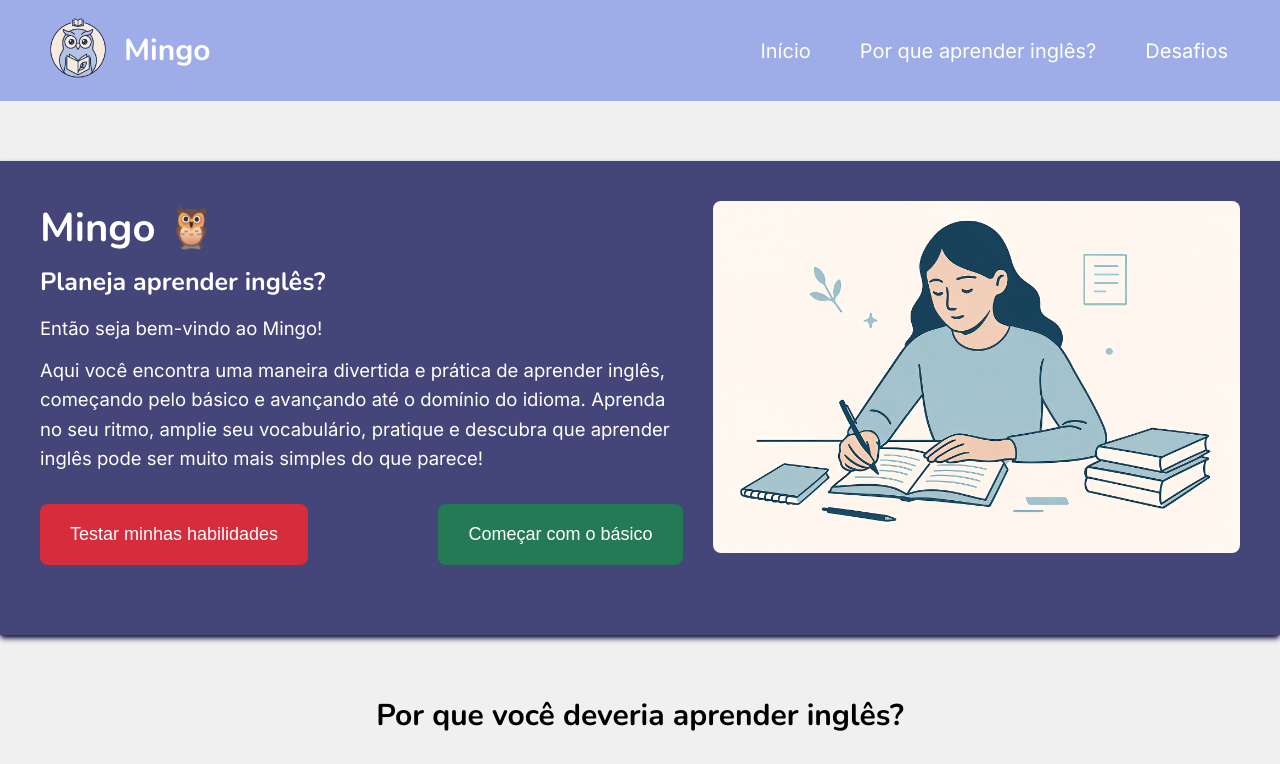
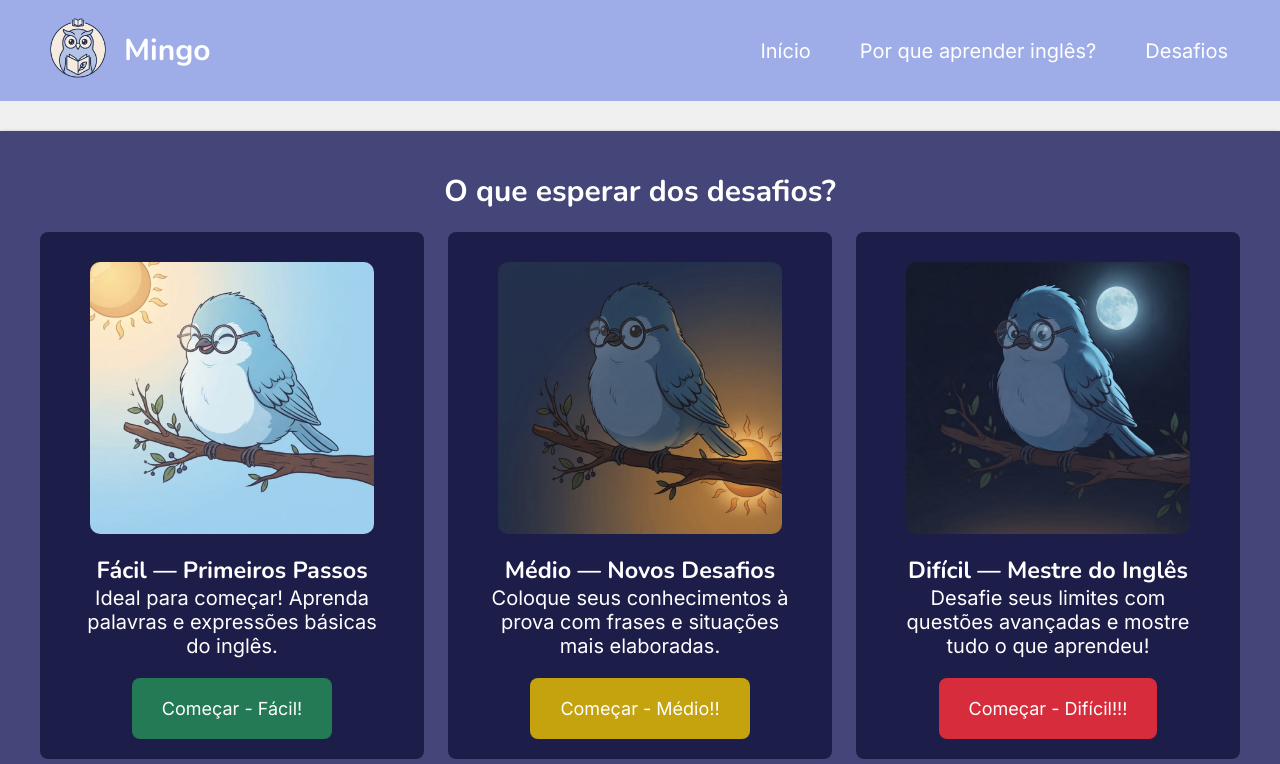
Before and after one commit to PlopesK/Mingo, an Angular app: page /hub in a window 1280 px wide. Before the commit this address led to /. Shown: the top 764 px of the page. Built offline with nearby package versions, Linux system fonts and the light colour scheme.

Commit message:
Hub de selecionar dificuldade feito

```diff
--- a/src/app/app.routes.ts
+++ b/src/app/app.routes.ts
@@ -2,12 +2,14 @@ import { Routes } from '@angular/router';
 
 import { Home } from './pages/home/home';
 import { Challenge } from './pages/challenge/challenge';
+import { Hub } from './pages/challenge/hub/hub';
 import { Termos } from './pages/infos/termos/termos';
 import { Privacidade } from './pages/infos/privacidade/priv';
 
 export const routes: Routes = [
   { path: '', component: Home },
   { path: 'challenge', component: Challenge },
+  { path: 'hub', component: Hub },
   { path: 'termos', component: Termos },
   { path: 'privacidade', component: Privacidade },
   { path: '**', redirectTo: '' }
--- a/src/app/pages/challenge/challenge.html
+++ b/src/app/pages/challenge/challenge.html
@@ -28,9 +28,9 @@
             </p>
 
             <div class="acoes">
-            <button class="botaoHabilidade">
-                Estou pronto para o desafio!
-            </button>
+              <a routerLink="/hub" fragment="inicio" class="btn botaoHabilidade">
+                  Estou pronto para o desafio!
+              </a>
             </div>
         </div>
 
--- a/src/app/pages/challenge/challenge.ts
+++ b/src/app/pages/challenge/challenge.ts
@@ -1,8 +1,10 @@
 import { Component } from '@angular/core';
+import { RouterLink } from '@angular/router';
 
 @Component({
-  imports: [],
   selector: 'app-challenge',
+  standalone: true,
+  imports: [RouterLink],
   styleUrl: './challenge.css',
   templateUrl: './challenge.html',
 })
--- /dev/null
+++ b/src/app/pages/challenge/hub/hub.css
@@ -0,0 +1,48 @@
+#utilidade .cube {
+    flex-direction: column;
+    text-align: center;
+    padding: 40px;
+}
+
+.desafios-grid {
+  display: grid;
+  grid-template-columns: repeat(3, 1fr);
+  gap: 24px;
+  margin-top: 20px;
+}
+
+.desafio-card {
+    display: flex;
+    flex-direction: column;
+    align-items: center;
+    text-align: center;
+    background-color: #1d1d49;
+    border-radius: 8px;
+    padding: 20px 40px;
+    text-align: center;
+}
+
+.desafio-card img {
+    margin-bottom: 10px;
+    padding: 10px;
+    border-radius: 20px;
+}
+
+.botaoHabilidade {
+    margin-top: 20px;
+}
+
+#facil {
+    background-color: rgb(35, 122, 85);
+}
+
+#medio {
+    background-color: rgb(196, 163, 15);
+}
+
+@media (max-width: 768px) {
+
+    .desafios-grid {
+        grid-template-columns: 1fr;
+    }
+}
--- /dev/null
+++ b/src/app/pages/challenge/hub/hub.html
@@ -0,0 +1,42 @@
+<section id="utilidade" class="desafio">
+    <div class="cube">
+
+      <h2 id="titulo-utilidade">
+        O que esperar dos desafios?
+      </h2>
+
+      <div class="desafios-grid">
+
+        <article class="desafio-card">
+          <img src="/assets/img/levels/facil.png" alt="Fácil!">
+          <h3>Fácil — Primeiros Passos</h3>
+          <p>Ideal para começar! Aprenda palavras e expressões básicas do inglês.</p>
+
+          <a routerLink="/easy" fragment="inicio" class="btn botaoHabilidade" id="facil">
+              Começar - Fácil!
+          </a>
+        </article>
+
+        <article class="desafio-card">
+          <img src="/assets/img/levels/medio.png" alt="Médio!!">
+          <h3>Médio — Novos Desafios</h3>
+          <p>Coloque seus conhecimentos à prova com frases e situações mais elaboradas.</p>
+
+          <a routerLink="/medium" fragment="inicio" class="btn botaoHabilidade" id="medio">
+              Começar - Médio!!
+          </a>
+        </article>
+
+        <article class="desafio-card">
+          <img src="/assets/img/levels/dificil.png" alt="Difícil!!!">
+          <h3>Difícil — Mestre do Inglês</h3>
+          <p>Desafie seus limites com questões avançadas e mostre tudo o que aprendeu!</p>
+
+          <a routerLink="/hard" fragment="inicio" class="btn botaoHabilidade">
+              Começar - Difícil!!!
+          </a>
+        </article>
+      </div>
+
+    </div>
+  </section>
--- a/src/app/pages/home/home.css
+++ b/src/app/pages/home/home.css
@@ -33,6 +33,7 @@
     display: flex;
     justify-content: space-between;
     margin: 20px 0px;
+    z-index: 999;
 }
 
 /* ============================= */
--- a/src/app/pages/home/home.html
+++ b/src/app/pages/home/home.html
@@ -19,13 +19,13 @@
         </p>
 
         <div class="acoes">
-          <button class="botaoHabilidade">
-            Testar minhas habilidades
-          </button>
+          <a routerLink="/hub" fragment="inicio" class="btn botaoHabilidade">
+              Testar minhas habilidades
+          </a>
 
-          <button class="botaoBasico">
-            Começar com o básico
-          </button>
+          <a routerLink="/challenge" fragment="inicio" class="btn botaoBasico">
+             Começar com o básico
+          </a>
         </div>
       </div>
 
@@ -129,9 +129,9 @@
         <h2>Preparado para aprender?</h2>
         <p>Então comece agora mesmo a sua jornada no Mingo!</p>
 
-        <button class="botaoBasico">
+        <a routerLink="/hub" fragment="inicio" class="btn botaoHabilidade">
           Começar agora
-        </button>
+        </a>
       </div>
 
     </div>
--- a/src/app/pages/home/home.ts
+++ b/src/app/pages/home/home.ts
@@ -1,9 +1,11 @@
 import { Component } from '@angular/core';
+import { RouterLink } from '@angular/router';
 
 @Component({
-  imports: [],
   selector: 'app-home',
-  styleUrl: './home.css',
+  standalone: true,
+  imports: [RouterLink],
   templateUrl: './home.html',
+  styleUrl: './home.css'
 })
 export class Home {}
--- a/src/styles.css
+++ b/src/styles.css
@@ -91,39 +91,33 @@ img {
 }
 
 /* Botões */
-button {
+.btn {
+    display: inline-block;
     background-color: var(--roxo-escuro);
     color: white;
-
-    padding: 12px 25px;
-
+    padding: 20px 30px;
     font-size: 18px;
+    text-decoration: none;
     border: none;
     border-radius: 8px;
-
     cursor: pointer;
-    margin: 10px 10px;
-
-    transition: background-color 0.3s ease,
-        transform 0.2s ease;
+    transition: background-color 0.3s ease, transform 0.2s ease;
 }
 
-button:hover {
-    background-color: #330453;
+.btn:hover {
+    background-color: #330453 !important;
     transform: translateY(-2px);
 }
 
 .botaoHabilidade {
     background-color: var(--vermelho);
-    margin-left: 0px;
 }
 
 .botaoBasico {
     background-color: var(--verde-escuro);
-    margin-right: 0px;
 }
 
-#apresentacao button {
+#apresentacao .btn {
     padding: 20px 30px;
 }
 
@@ -189,7 +183,7 @@ button:hover {
         font-size: 17px !important;
     }
 
-    button {
+    .btn {
         font-size: 16px !important;
         padding: 10px 18px !important;
     }
```
Also changed, not shown: src/app/pages/challenge/hub/hub.ts (added, +9 -0 lines).
